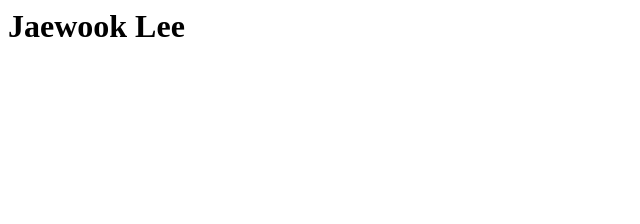
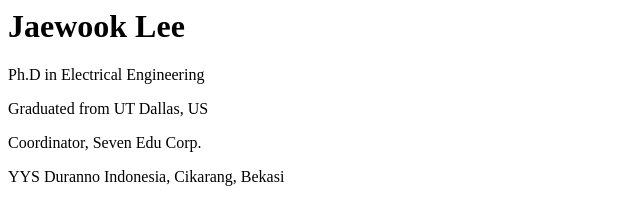
Before and after one commit to jaewooklee76/private, a plain HTML site: page index.html in a window 1280 px wide. Shown: the whole page, without its empty margins (0-640 px from the left). Drawn offline with Linux system fonts and the light colour scheme.

Commit message:
add position

```diff
--- a/index.html
+++ b/index.html
@@ -1 +1,5 @@
 <h1>Jaewook Lee</h1>
+<p>Ph.D in Electrical Engineering</p>
+<p>Graduated from UT Dallas, US</p>
+<p>Coordinator, Seven Edu Corp.</p>
+<p>YYS Duranno Indonesia, Cikarang, Bekasi</p>
```
